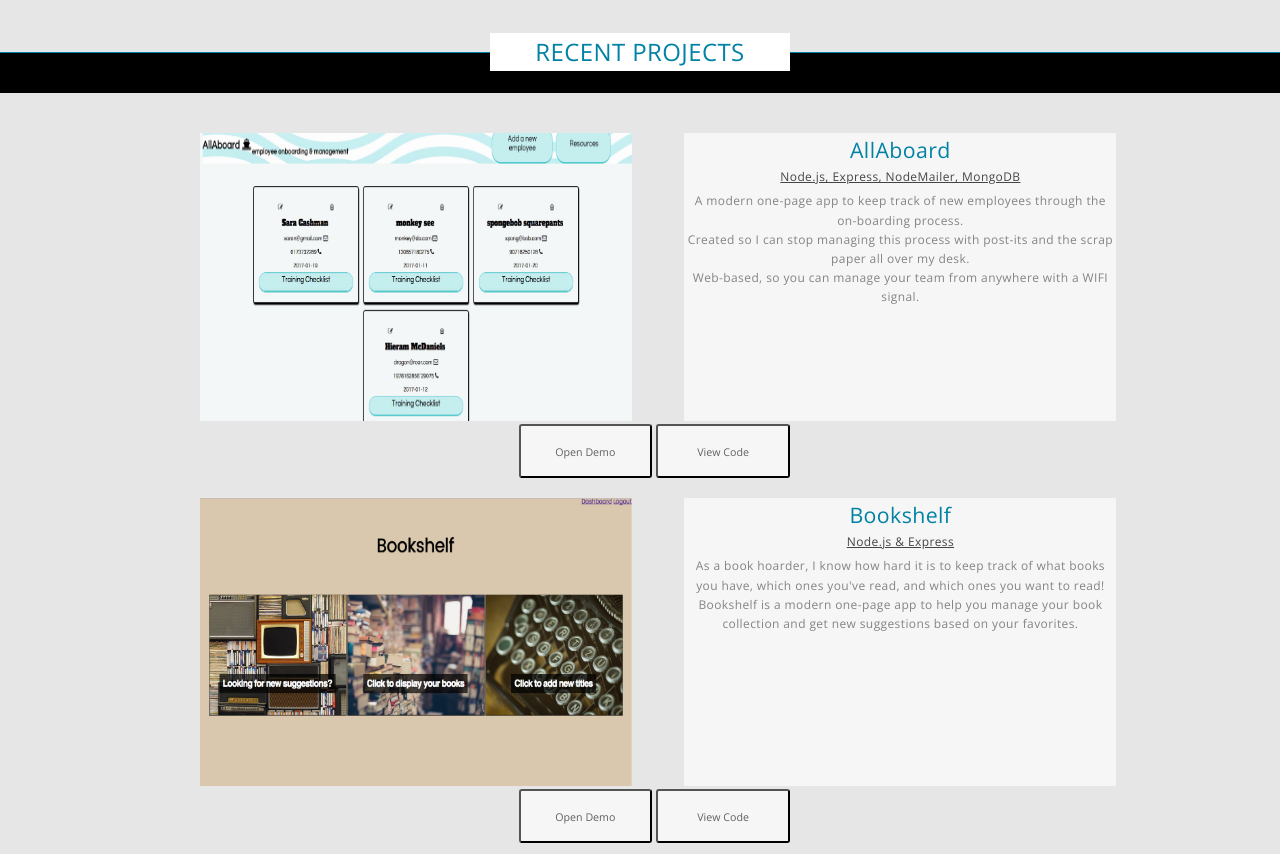
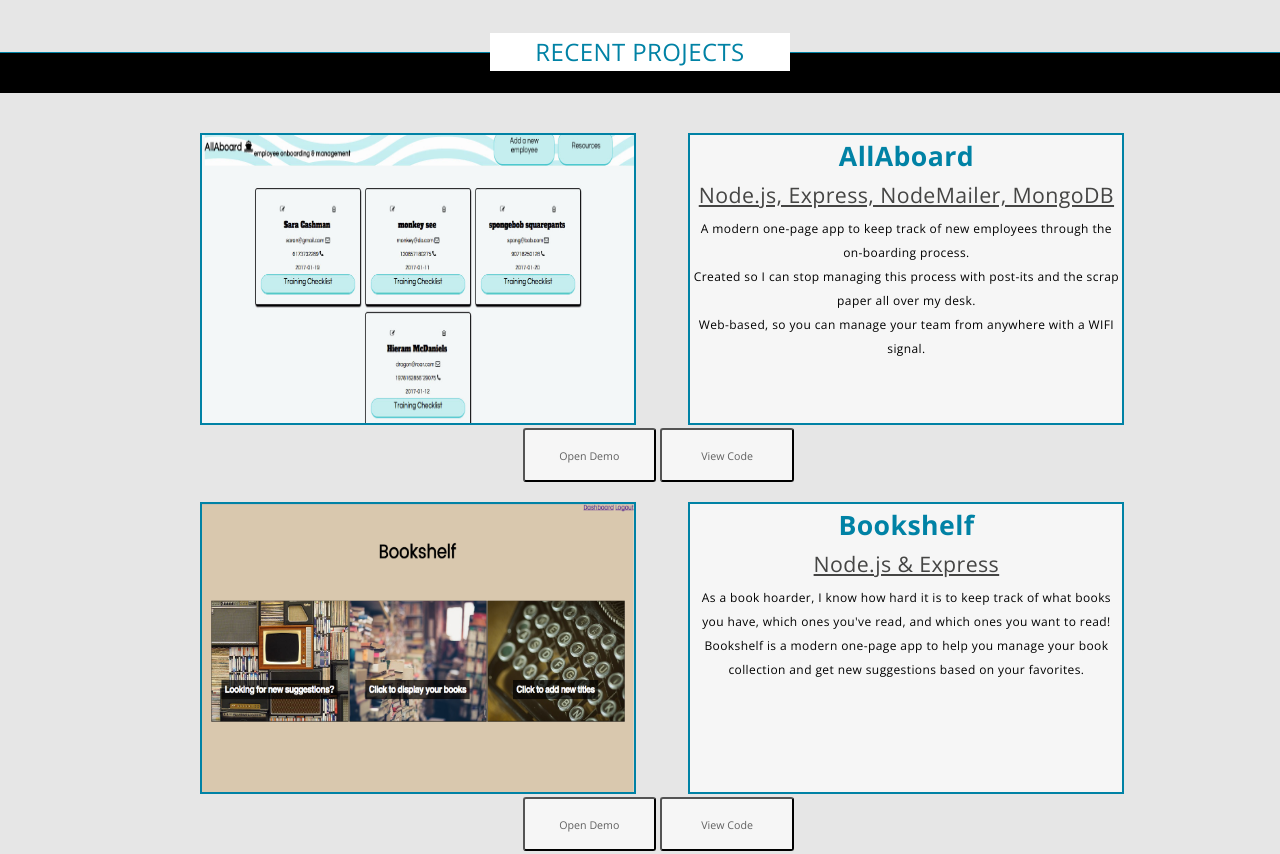
Before and after one commit to smcashman/smcashman.github.io, a plain HTML site: page index.html in a window 1280 px wide. Shown: the part 1200-2054 px from the top of the page. Drawn offline with nearby package versions, Linux system fonts and the light colour scheme; files whose address does not match are found by name.

Commit message:
style tweaks

```diff
--- a/css/style.css
+++ b/css/style.css
@@ -394,6 +394,7 @@ div.section.block img {
 	height: 18em;
 	display: inline-block;
 	margin-left:4.5em;
+	border: 2px solid #0082A5;
 
 }
 .portfolioContent {
@@ -405,6 +406,7 @@ div.section.block img {
 	background-color: #f6f6f6;
 	margin-left:3em;
 	vertical-align: top;
+	border: 2px solid #0082A5;
 }
 
 
@@ -550,6 +552,7 @@ ul.contacts a{
 		vertical-align: center;
 		margin:0 auto;
 		text-align: center;
+
 
 	}
 
@@ -729,17 +732,23 @@ input#mailSubmit:hover{
 
 .projectTitle {
 	color: #0082A5;
-	font-weight: 400;
-	font-size: 16pt;
+	font-weight: bold;
+	font-size: 20pt;
 }
 
 .techUsed{
 	text-decoration: underline;
 	margin-bottom:5px;
+	font-size: 16pt;
 }
 
 .techUsed p {
 	padding:5px;
+}
+
+.portfolioContent p{
+	color: black;
+	line-height: 2.0;
 }
 
 .menuHeader ul {
```
